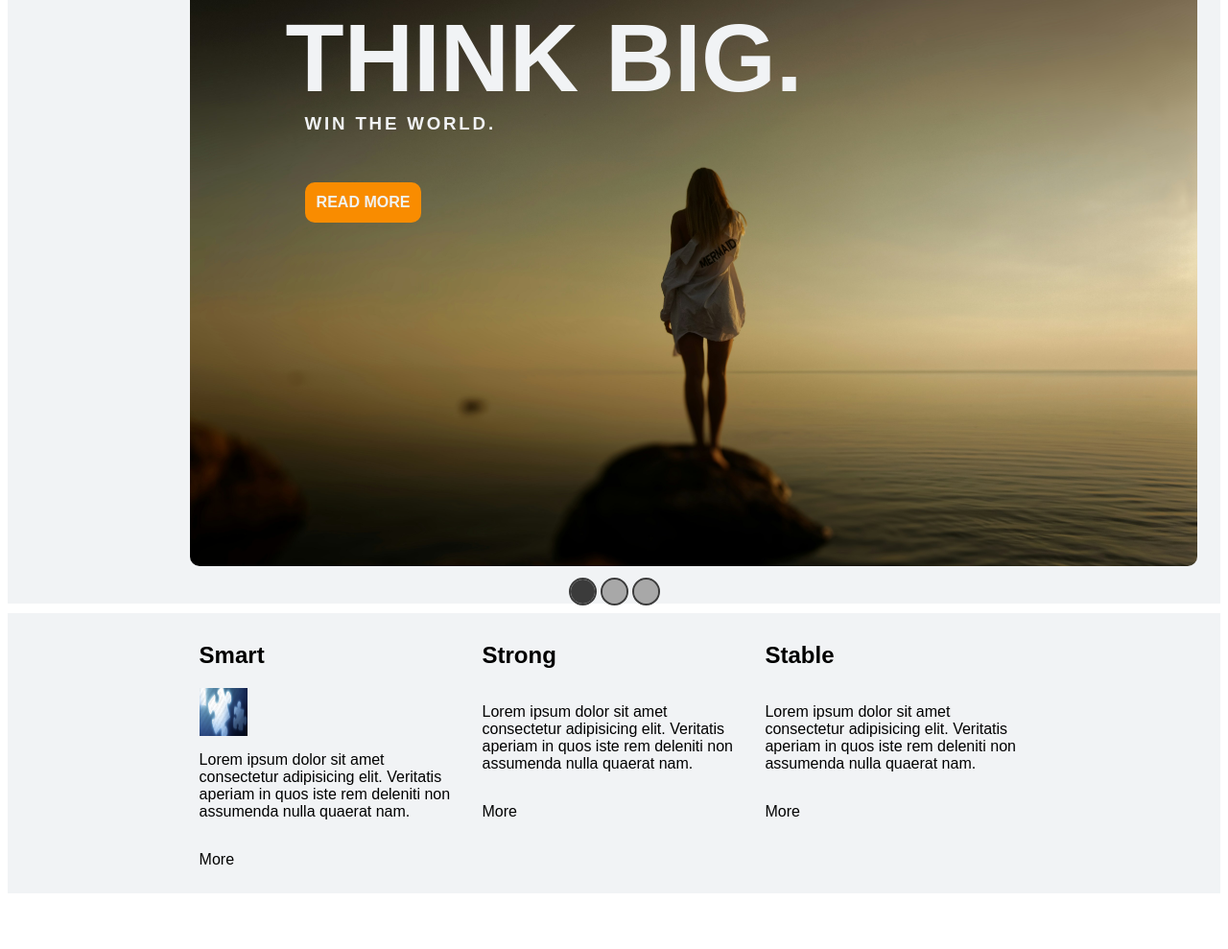
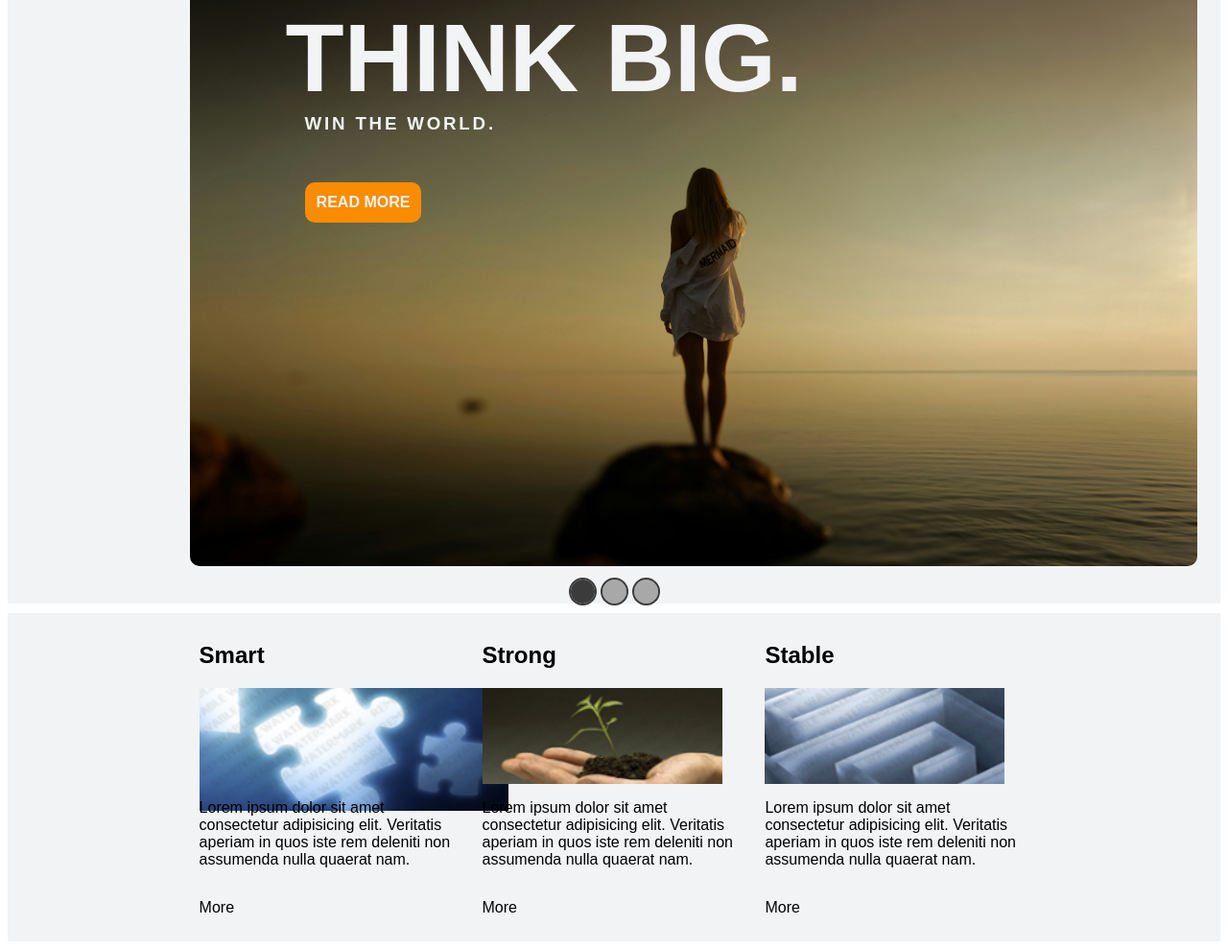
Before and after one commit to patiskiba/Detroix-Project, a plain HTML site: page index.html in a window 1280 px wide. Shown: the part 303-1292 px from the top of the page at 96% size. Before the commit the page ends 1242 px from the top, so only its background shows below. Drawn offline with Linux system fonts and the light colour scheme; a web font is replaced by a local one.

Commit message:
Got card images to work
Need to path relative to the css file because it is in the css folder, and images are in the images folder

```diff
--- a/css/style.css
+++ b/css/style.css
@@ -146,7 +146,22 @@ body {
 }
 
 .cardImage1 {
-    content:url("/images/cardimage1.png");
-    width: 50px;
-    height: 50px;
+    height: 100px;
+    width: 250px;
+    background-image: url(../images/cardimage1.png);
+    background-color: #0A0B31;
 }
+
+.cardImage2 {
+    height: 100px;
+    width: 250px;
+    background-image: url(../images/cardimage2.png);
+    background-color: #0A0B31;
+}
+
+.cardImage3 {
+    height: 100px;
+    width: 250px;
+    background-image: url(../images/cardimage3.png);
+    background-color: #0A0B31;
+}
--- a/index.html
+++ b/index.html
@@ -55,7 +55,7 @@
         <section class="cardsSection">
             <div class="card">
                 <h2 class="cardTitle">Smart</h2>
-                <div class="cardImage1"></div>
+                <div class="cardImage1"><img src="/images/cardimage1.png" alt=""></div>
                 <p class="cardDescription">Lorem ipsum dolor sit amet consectetur adipisicing elit. Veritatis aperiam in quos iste rem deleniti non assumenda nulla quaerat nam.</p>
                 <p class="cardButton">More</p>
             </div>
```
